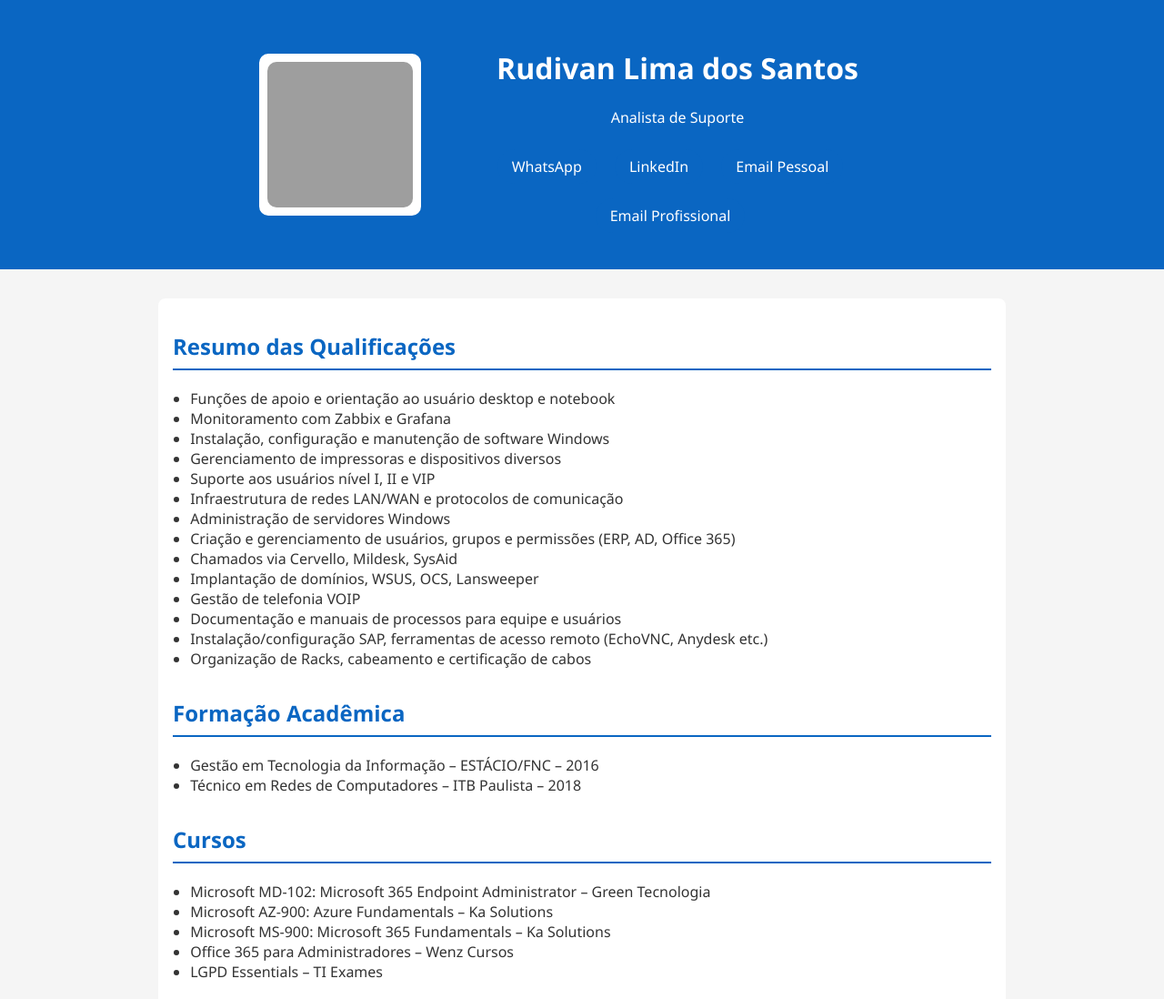
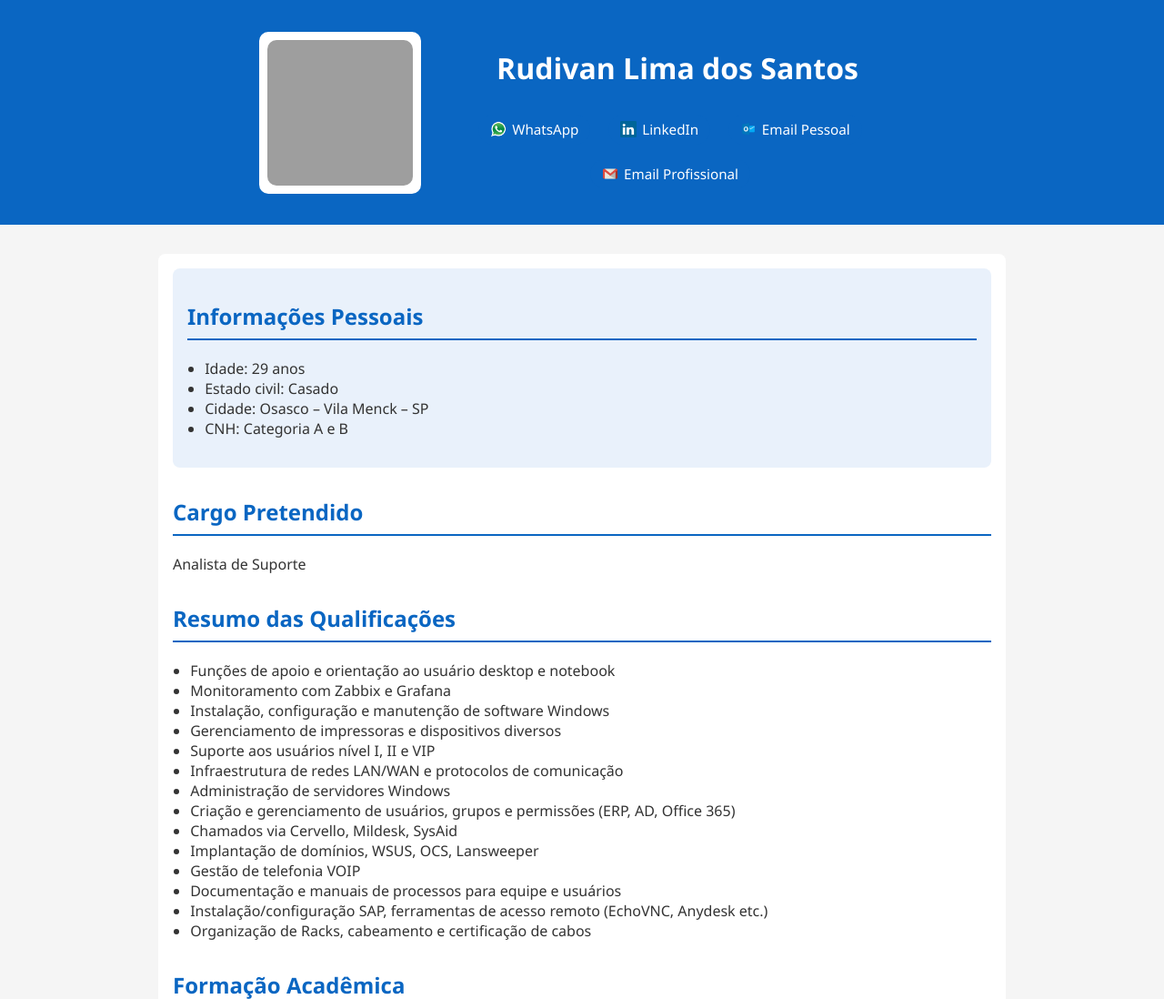
Before and after one commit to RudiLima/Meu_CV, a plain HTML site: page index.html in a window 1280 px wide. Shown: the top 1098 px of the page at 91% size. Drawn offline with Linux system fonts and the light colour scheme; grey boxes are pictures that could not be loaded.

Commit message:
Update index.html

```diff
--- a/index.html
+++ b/index.html
@@ -1,9 +1,9 @@
 <!DOCTYPE html>
 <html lang="pt-BR">
 <head>
-  <meta charset="UTF-8">
-  <meta name="viewport" content="width=device-width, initial-scale=1.0">
-  <title>Rudivan Lima - Analista de Suporte</title>
+  <meta charset="UTF-8" />
+  <meta name="viewport" content="width=device-width, initial-scale=1.0" />
+  <title>Rudivan Lima dos Santos</title>
   <style>
     body {
       font-family: 'Segoe UI', sans-serif;
@@ -41,36 +41,21 @@
       max-width: 500px;
       text-align: center;
     }
-    nav {
-      background: #0A66C2;
-      display: flex;
-      justify-content: center;
-      flex-wrap: wrap;
-      gap: 1rem;
-      padding: 1rem;
+    .links a {
+      display: inline-flex;
+      align-items: center;
+      margin: 0.5rem 1rem 0.5rem 0;
+      padding: 0.4rem 0.8rem;
+      background-color: #0A66C2;
+      color: white;
+      border-radius: 20px;
+      font-size: 0.95rem;
+      text-decoration: none;
     }
-    .dropdown {
-      position: relative;
-    }
-    .dropdown-content {
-      display: none;
-      position: absolute;
-      background-color: white;
-      min-width: 200px;
-      box-shadow: 0 8px 16px rgba(0,0,0,0.2);
-      z-index: 1;
-    }
-    .dropdown-content a {
-      color: #0A66C2;
-      padding: 12px 16px;
-      text-decoration: none;
-      display: block;
-    }
-    .dropdown:hover .dropdown-content {
-      display: block;
-    }
-    .dropdown-content a:hover {
-      background-color: #f1f1f1;
+    .links img {
+      width: 18px;
+      height: 18px;
+      margin-right: 6px;
     }
     main {
       max-width: 900px;
@@ -90,54 +75,80 @@
     ul {
       padding-left: 1.2rem;
     }
-    a {
-      color: #0A66C2;
-      text-decoration: none;
+    .pessoais {
+      background-color: #e9f1fb;
+      padding: 1rem;
+      border-radius: 8px;
+      margin-bottom: 2rem;
     }
-    a:hover {
-      text-decoration: underline;
-    }
-    .links a {
-      display: inline-block;
-      margin: 0.5rem 1rem 0.5rem 0;
-      padding: 0.5rem 1rem;
+    footer {
       background-color: #0A66C2;
       color: white;
-      border-radius: 20px;
-    }
-    footer {
       text-align: center;
       font-size: 0.8rem;
-      color: #666;
       padding: 2rem;
     }
     footer img {
       width: 60px;
       display: block;
       margin: 0.5rem auto;
-      opacity: 0.6;
+      opacity: 0.8;
     }
   </style>
+  <script>
+    window.addEventListener('DOMContentLoaded', () => {
+      const birthDate = new Date('1995-05-14');
+      const today = new Date();
+      let age = today.getFullYear() - birthDate.getFullYear();
+      const m = today.getMonth() - birthDate.getMonth();
+      if (m < 0 || (m === 0 && today.getDate() < birthDate.getDate())) {
+        age--;
+      }
+      document.getElementById('idade').textContent = age + ' anos';
+    });
+  </script>
 </head>
 <body>
   <header>
     <div class="foto-perfil">
-      <img src="https://raw.githubusercontent.com/RudiLima/Meu_CV/refs/heads/main/Perfil_Foto.jpg" alt="Foto de Rudivan Lima">
+      <img src="https://raw.githubusercontent.com/RudiLima/Meu_CV/refs/heads/main/Perfil_Foto.jpg" alt="Foto de Rudivan Lima" />
     </div>
     <div class="header-info">
       <h1>Rudivan Lima dos Santos</h1>
-      <p>Analista de Suporte</p>
       <div class="links">
-        <a href="https://api.whatsapp.com/send?phone=5511993312157&text=Ol%C3%A1%2C%20Tudo%20bem%20%3F" target="_blank">WhatsApp</a>
-        <a href="http://www.linkedin.com/in/rudilima" target="_blank">LinkedIn</a>
-        <a href="mailto:rudi_van@hotmail.com">Email Pessoal</a>
-        <a href="mailto:rudiservicosdeti@gmail.com">Email Profissional</a>
+        <a href="https://api.whatsapp.com/send?phone=5511993312157&text=Ol%C3%A1%2C%20Tudo%20bem%20%3F" target="_blank">
+          <img src="https://raw.githubusercontent.com/RudiLima/Meu_CV/refs/heads/main/ico_zap.png" alt="WhatsApp">WhatsApp
+        </a>
+        <a href="http://www.linkedin.com/in/rudilima" target="_blank">
+          <img src="https://raw.githubusercontent.com/RudiLima/Meu_CV/refs/heads/main/ico_linkedin.png" alt="LinkedIn">LinkedIn
+        </a>
+        <a href="mailto:rudi_van@hotmail.com">
+          <img src="https://raw.githubusercontent.com/RudiLima/Meu_CV/refs/heads/main/ico_outlook.png" alt="Outlook">Email Pessoal
+        </a>
+        <a href="mailto:rudiservicosdeti@gmail.com">
+          <img src="https://raw.githubusercontent.com/RudiLima/Meu_CV/refs/heads/main/ico_gmail.png" alt="Gmail">Email Profissional
+        </a>
       </div>
     </div>
   </header>
 
   <main>
-    <section id="sobre">
+    <section class="pessoais">
+      <h2>Informações Pessoais</h2>
+      <ul>
+        <li>Idade: <span id="idade"></span></li>
+        <li>Estado civil: Casado</li>
+        <li>Cidade: Osasco – Vila Menck – SP</li>
+        <li>CNH: Categoria A e B</li>
+      </ul>
+    </section>
+
+    <section id="cargo-pretendido">
+      <h2>Cargo Pretendido</h2>
+      <p>Analista de Suporte</p>
+    </section>
+
+    <section>
       <h2>Resumo das Qualificações</h2>
       <ul>
         <li>Funções de apoio e orientação ao usuário desktop e notebook</li>
@@ -157,7 +168,7 @@
       </ul>
     </section>
 
-    <section id="formacao">
+    <section>
       <h2>Formação Acadêmica</h2>
       <ul>
         <li>Gestão em Tecnologia da Informação – ESTÁCIO/FNC – 2016</li>
@@ -165,7 +176,7 @@
       </ul>
     </section>
 
-    <section id="cursos">
+    <section>
       <h2>Cursos</h2>
       <ul>
         <li>Microsoft MD-102: Microsoft 365 Endpoint Administrator – Green Tecnologia</li>
@@ -176,7 +187,7 @@
       </ul>
     </section>
 
-    <section id="certificacoes">
+    <section>
       <h2>Certificações</h2>
       <ul>
         <li>Scrum Foundation Professional Certificate (SFPC) – Certiprof</li>
@@ -184,19 +195,19 @@
       </ul>
     </section>
 
-    <section id="experiencia">
+    <section>
       <h2>Histórico Profissional</h2>
       <h3>MILLS (Out 2021 ~ Atual)</h3>
       <p>Atendimento remoto/telefônico, N2 e VIP. Gerenciamento via AD, O365, LanSweeper, Mildesk, SysAid. Administração de File Server, OU, criação de usuários e ramais em PABX em nuvem, controle de parque de máquinas. Monitoramento com Zabbix e Grafana.</p>
 
       <h3>5ASEC BRASIL FRANCHISING (Jun 2021 ~ Out 2021)</h3>
-      <p>Suporte N1, N2 e VIP. Sistema de PDV "Atendimento", telefonia via Mobcall, Claro Empresas, Postman, MySQL, Google Admin, LocaWeb, Azure Backup, Kaspersky.</p>
+      <p>Suporte N1, N2 e VIP. Sistema de PDV \"Atendimento\", telefonia via Mobcall, Claro Empresas, Postman, MySQL, Google Admin, LocaWeb, Azure Backup, Kaspersky.</p>
 
       <h3>BS TECNOLOGIA (Out 2020 ~ Jun 2021)</h3>
       <p>Atendimento remoto/telefônico, N1/N2, gerenciamento de usuários com AD e Office 365, suporte a impressoras, tratativas com Dell, monitoramento com LanSweeper, Mildesk.</p>
     </section>
 
-    <section id="idiomas">
+    <section>
       <h2>Idiomas</h2>
       <ul>
         <li>Inglês – Leitura e Interpretação de Textos Técnicos</li>
```
